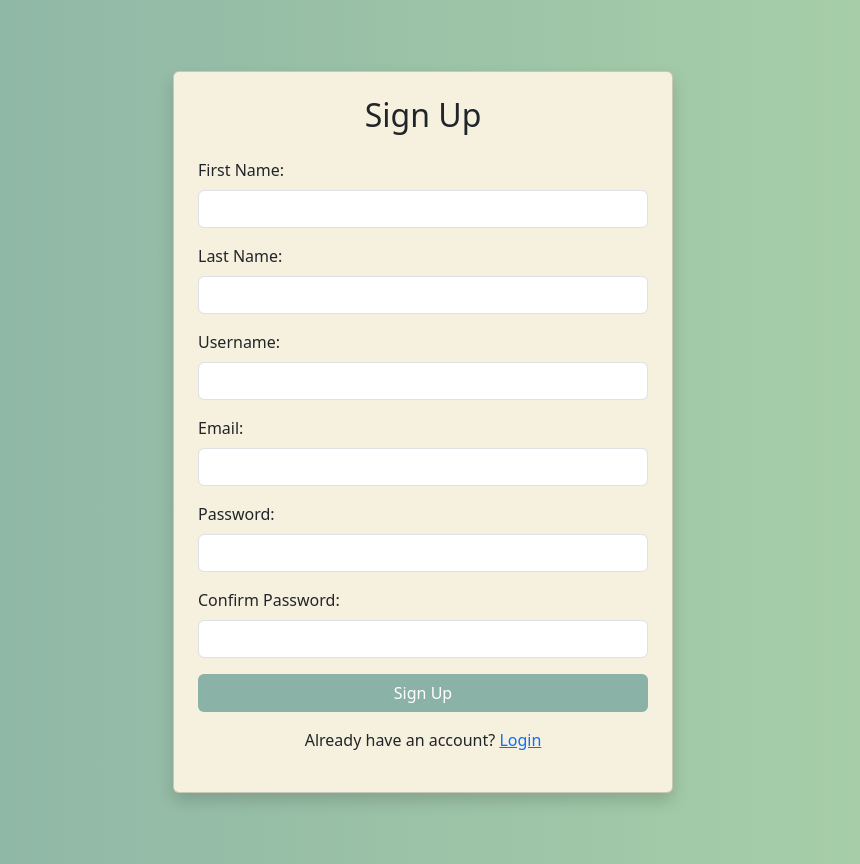
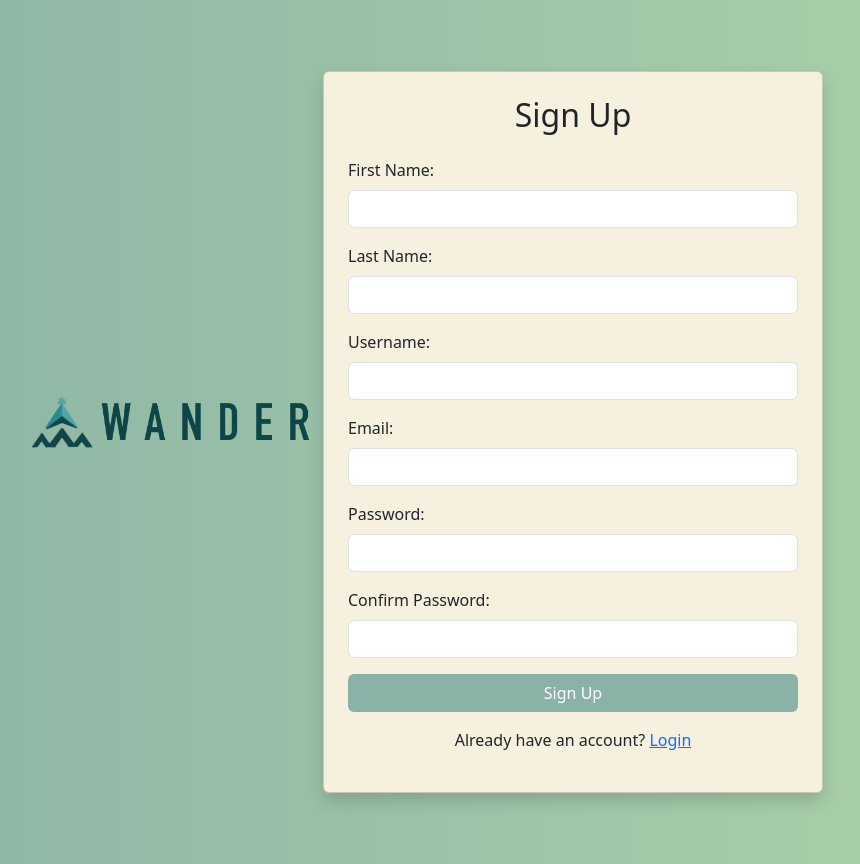
Before and after one commit to tim56rus/travel-guide, a React (Vite) app in the folder frontend/: page /signup in a window 1280 px wide. Shown: the whole page, without its empty margins (217-1077 px from the left). Built offline with nearby package versions, Linux system fonts and the light colour scheme.

Commit message:
added logo on doLogin and doSignup

```diff
--- a/frontend/src/components/DoLogin.tsx
+++ b/frontend/src/components/DoLogin.tsx
@@ -1,5 +1,6 @@
 import { useState, FormEvent, ChangeEvent } from "react";
 import { Link, useNavigate } from "react-router-dom";
+import logo from '../assets/WanderLogo.png'
 
 function DoLogin() {
   const [login, setLogin] = useState<string>(""); //for email or username
@@ -44,6 +45,13 @@ function DoLogin() {
 
   return (
     <div className="d-flex justify-content-center align-items-center vh-100">
+       <div className="text-center mb-4">
+        <img
+          src={logo}
+          alt="Logo"
+          style={{ maxWidth: '500px', height: 'auto' }}
+        />
+      </div>
       <div
         className="card shadow p-4"
         style={{ width: "100%", maxWidth: "500px", backgroundColor: "#F6F1DE" }}
--- a/frontend/src/components/DoSignup.tsx
+++ b/frontend/src/components/DoSignup.tsx
@@ -1,5 +1,6 @@
 import { useState, FormEvent, ChangeEvent } from "react";
 import { Link, useNavigate } from "react-router-dom";
+import logo from '../assets/WanderLogo.png'
 
 function DoSignup() {
   const [firstName, setFirstName] = useState<string>("");
@@ -56,6 +57,13 @@ function DoSignup() {
 
   return (
     <div className="d-flex justify-content-center align-items-center vh-100">
+      <div className="text-center mb-4">
+        <img
+          src={logo}
+          alt="Logo"
+          style={{ maxWidth: '300px', height: 'auto' }}
+        />
+      </div>
       <div
         className="card shadow p-4"
         style={{ width: "100%", maxWidth: "500px", backgroundColor: "#F6F1DE" }}
```
